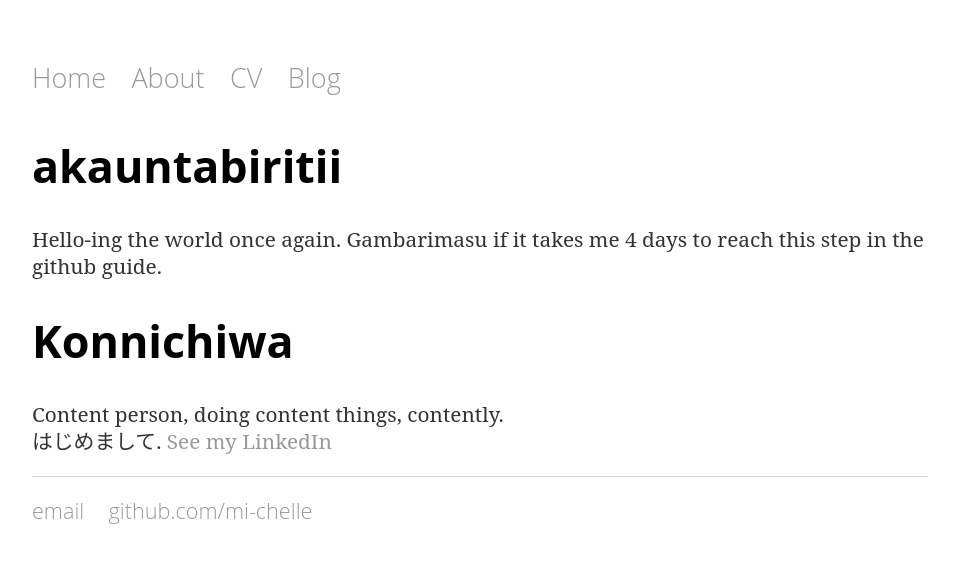
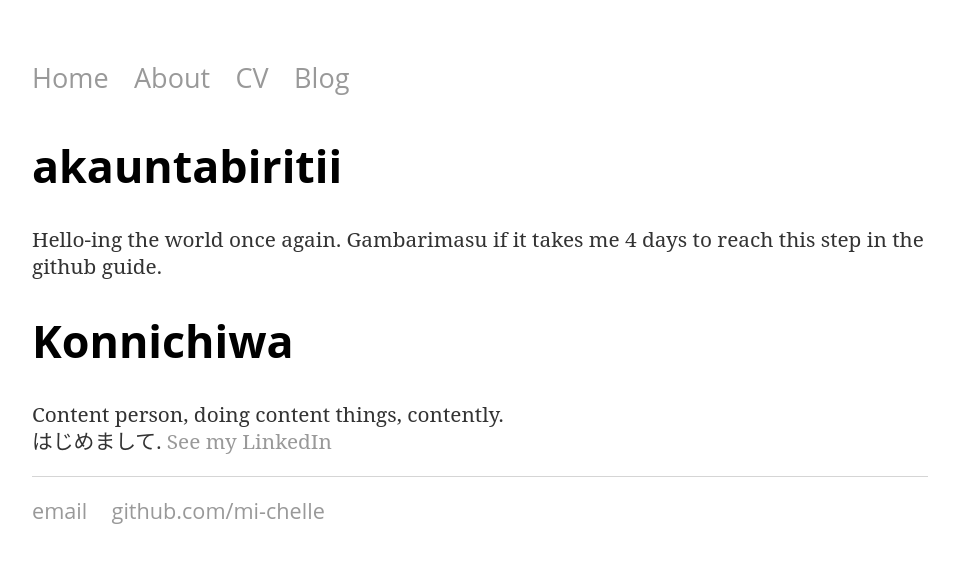
Before and after one commit to mi-chelle/akauntabiritii, a Jekyll site: the page built from README.md, in a window 1280 px wide. Shown: the top 563 px of the page, without its empty margins (160-1114 px from the left). Built offline with Jekyll 4.4.1, drawn with Linux system fonts in a browser that asks for light colours; our own code applies the rules of GitHub Pages for plain Markdown files.

Commit message:
Update main.css

```diff
--- a/css/main.css
+++ b/css/main.css
@@ -5,13 +5,13 @@ body {
 nav ul, footer ul {
     font-family: 'Open Sans', 'Helvetica', 'Sans-Serif';
     padding: 0px;
-    font-weight: lighter;
+    font-weight: thin;
 }
 nav ul li, footer ul li {
     display: inline;
     font-family: 'Open Sans', 'Helvetica', 'Sans-Serif';
     padding: 0px;
-    font-weight: lighter;
+    font-weight: thin;
     margin-right: 20px;
 }
 a {
```
